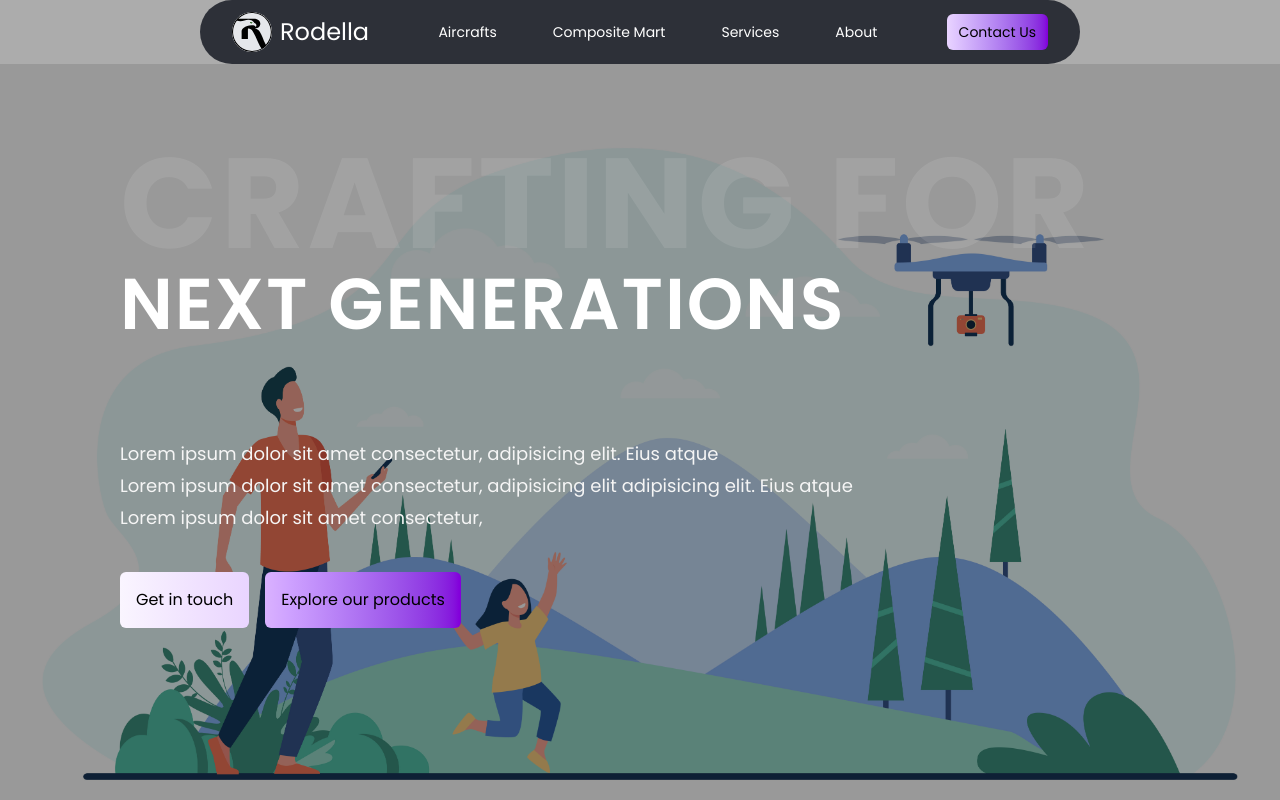
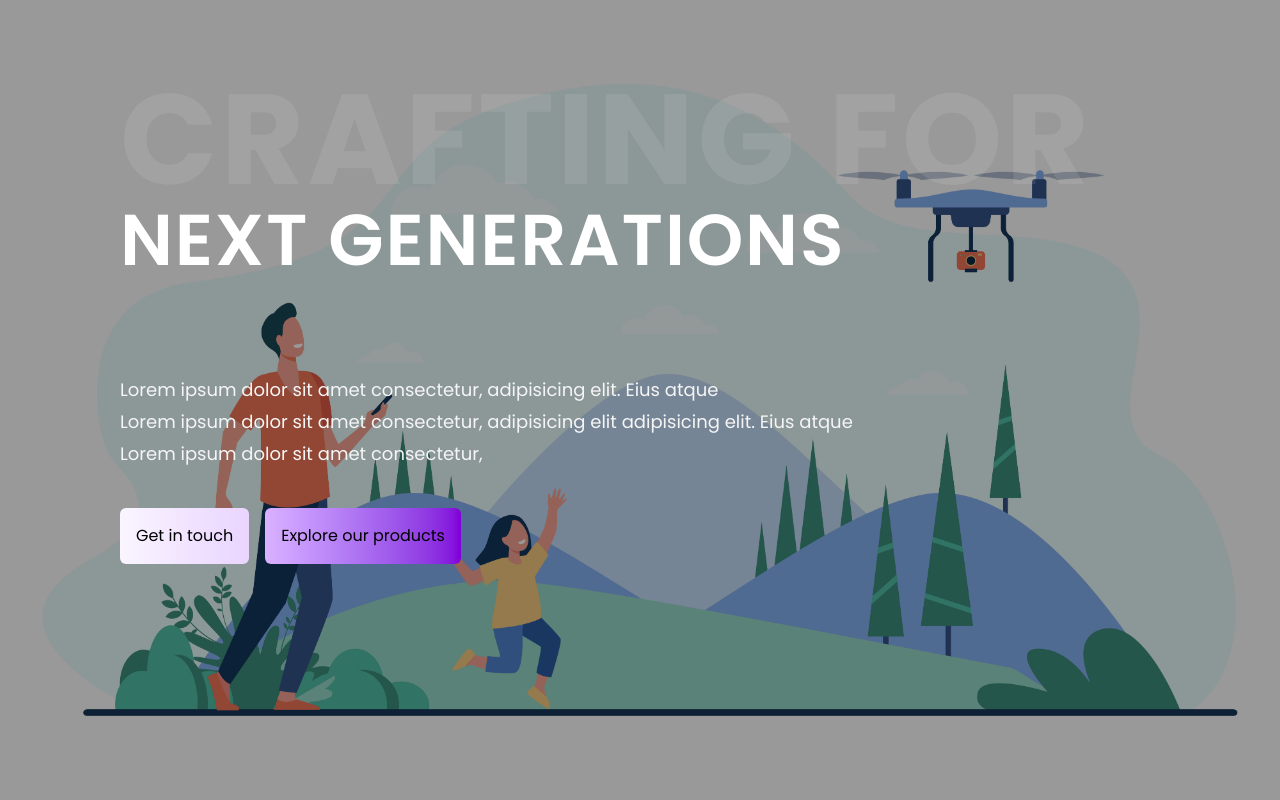
Before and after one commit to Devmangrani/JobSewa, a React (Vite) app in the folder rodella-website/: page / in a window 1280 px wide. Shown: the top 800 px of the page. Built offline with nearby package versions, Linux system fonts and the light colour scheme.

Commit message:
add footer to the main app

```diff
--- a/rodella-website/src/App.jsx
+++ b/rodella-website/src/App.jsx
@@ -6,12 +6,14 @@ import ContactUs from "./components/ContactUs";
 import AboutUs from "./components/AboutUs";
 import Aircrafts from "./components/Aircrafts";
 import Services from "./components/Services";
+import Footer from "./components/footer";
+
 
 const App = () => {
+
   return (
     <Router>
       <div>
-        <Navbar />
         <Routes>
           <Route path="/" element={<Homepage />} />
           <Route path="/aircrafts" element={<Aircrafts />} />
@@ -19,6 +21,7 @@ const App = () => {
           <Route path="/contact" element={<ContactUs />} />
           <Route path="/about" element={<AboutUs />} />
         </Routes>
+        <Footer />
       </div>
     </Router>
   );
```
